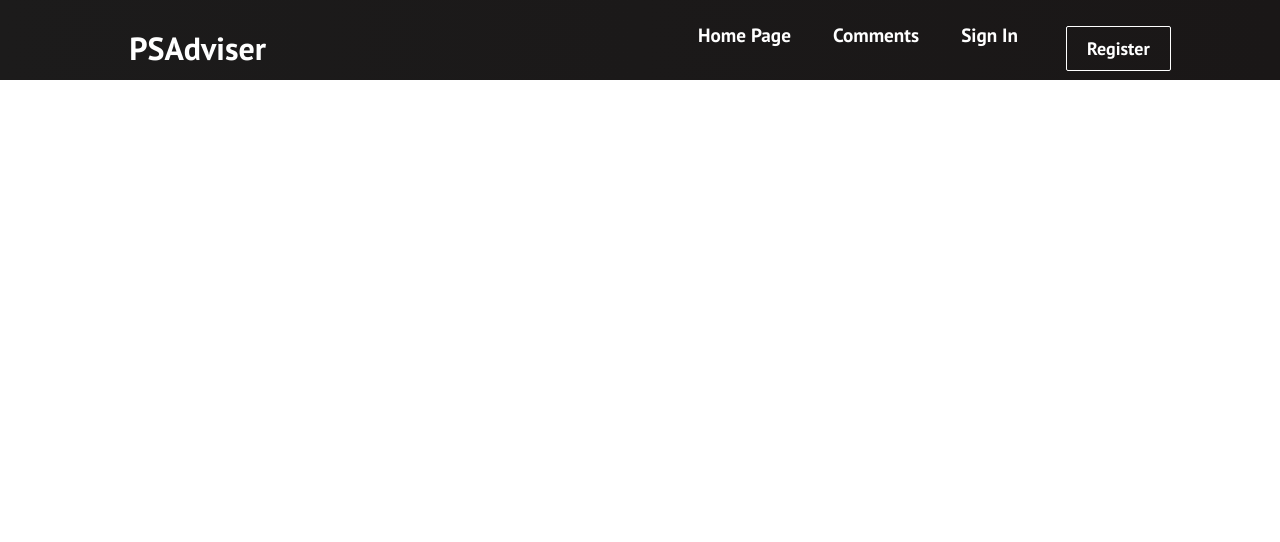
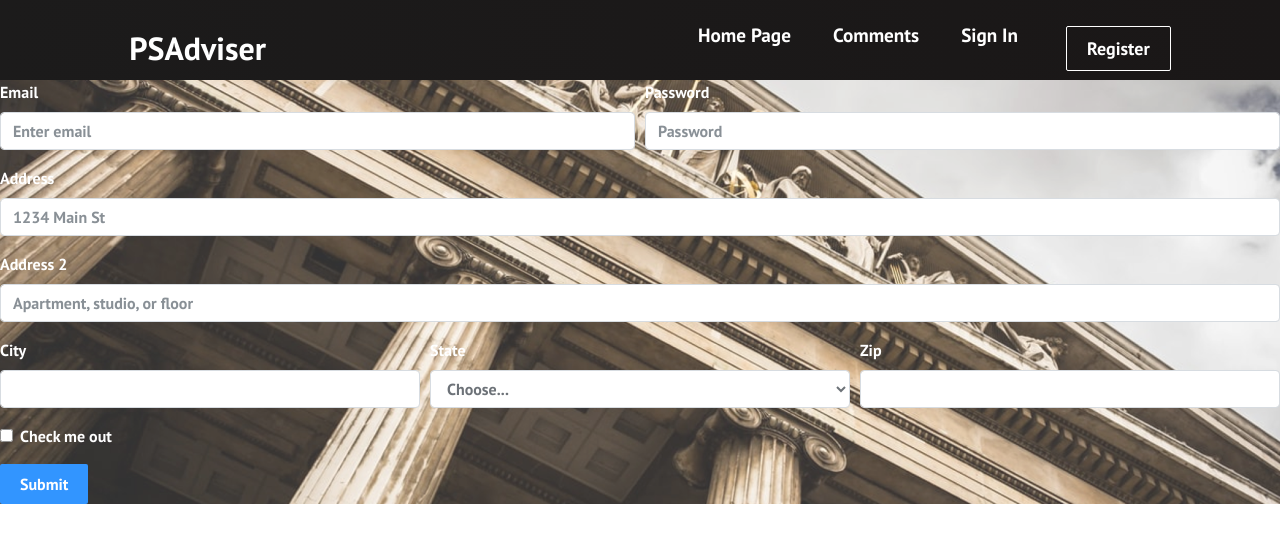
Before and after one commit to MadalinaC17/PSAdviser, a React (Create React App) app: page /clientdetails in a window 1280 px wide. Shown: the top 542 px of the page. Built offline with nearby package versions, Linux system fonts and the light colour scheme.

Commit message:
FormsExample

```diff
--- a/src/App.js
+++ b/src/App.js
@@ -16,6 +16,7 @@
   LinK
 } from "react-router-dom";
 import SecondMainPage from './Components/Pages/SecondMainPage';
+import ClientDetails from './Components/Pages/ClientDetails';
 
 
 
@@ -35,6 +36,7 @@
   <Route path = '/signin' component ={SignIn} />
   <Route path = '/register' component ={Register} />
   <Route path = '/secondmainpage' component = {SecondMainPage} />
+  <Route path = '/clientdetails' component = {ClientDetails} />
 </Switch>
       </Router>
 
--- /dev/null
+++ b/src/Components/DesignCSS/ClientDetails.css
@@ -0,0 +1,10 @@
+.clientdetails {
+    background-image: url('../../Imagesps/Clientdetailsheader.png');
+    background-position: center;
+    background-size: cover;
+    background-attachment: scroll;
+    opacity: 0.8;
+    background-repeat: no-repeat;
+    color: #fff;
+
+  }
--- a/src/Components/DesignCSS/SecondMainPage.css
+++ b/src/Components/DesignCSS/SecondMainPage.css
@@ -70,11 +70,9 @@
       }
 
       .Logo2 {
-        position: absolute;
-
-
+      position: absolute;
       left: 630px;
-     top: -210px;
+      top: -210px;
       opacity: 1.6;
 
 
--- /dev/null
+++ b/src/Components/Pages/ClientDetails.js
@@ -0,0 +1,62 @@
+import React  from 'react';
+import {Form,Button,Col} from 'react-bootstrap';
+import '../DesignCSS/ClientDetails.css';
+
+export default function ClientDetails ()
+{
+    return (
+        <div className = "clientdetails">
+       <Form>
+  <Form.Row>
+    <Form.Group as={Col} controlId="formGridEmail">
+      <Form.Label>Email</Form.Label>
+      <Form.Control type="email" placeholder="Enter email" />
+    </Form.Group>
+
+    <Form.Group as={Col} controlId="formGridPassword">
+      <Form.Label>Password</Form.Label>
+      <Form.Control type="password" placeholder="Password" />
+    </Form.Group>
+  </Form.Row>
+
+  <Form.Group controlId="formGridAddress1">
+    <Form.Label>Address</Form.Label>
+    <Form.Control placeholder="1234 Main St" />
+  </Form.Group>
+
+  <Form.Group controlId="formGridAddress2">
+    <Form.Label>Address 2</Form.Label>
+    <Form.Control placeholder="Apartment, studio, or floor" />
+  </Form.Group>
+
+  <Form.Row>
+    <Form.Group as={Col} controlId="formGridCity">
+      <Form.Label>City</Form.Label>
+      <Form.Control />
+    </Form.Group>
+
+    <Form.Group as={Col} controlId="formGridState">
+      <Form.Label>State</Form.Label>
+      <Form.Control as="select" defaultValue="Choose...">
+        <option>Choose...</option>
+        <option>...</option>
+      </Form.Control>
+    </Form.Group>
+
+    <Form.Group as={Col} controlId="formGridZip">
+      <Form.Label>Zip</Form.Label>
+      <Form.Control />
+    </Form.Group>
+  </Form.Row>
+
+  <Form.Group id="formGridCheckbox">
+    <Form.Check type="checkbox" label="Check me out" />
+  </Form.Group>
+
+  <Button variant="primary" type="submit">
+    Submit
+  </Button>
+</Form>
+        </div>
+    );
+};
--- a/src/Components/Pages/SecondMainPage.js
+++ b/src/Components/Pages/SecondMainPage.js
@@ -1,9 +1,9 @@
 
 import React from 'react';
-
 import '../DesignCSS/SecondMainPage.css';
 import logo from "../../Imagesps/Psadviserlogo.png";
-
+import { Link } from 'react-router-dom';
+import '../../App.css';
 
 export default function SecondMainPage() {
   return (
@@ -13,8 +13,10 @@
           </div>
           <div class="align">
 <div class="btn-group-vertical">
+<Link to ='/clientdetails'>
 
 <button className="button btn-outline-secondary btn-block">Client details & Risk Assesment</button>
+</Link>
 <button className="button btn-outline-secondary btn-block">Police Station Section         </button>
 <button className="button btn-outline-secondary btn-block">Briefing Notes                 </button>
 <button className="button btn-outline-secondary btn-block ">Police Codes of Conduct       </button>
```
